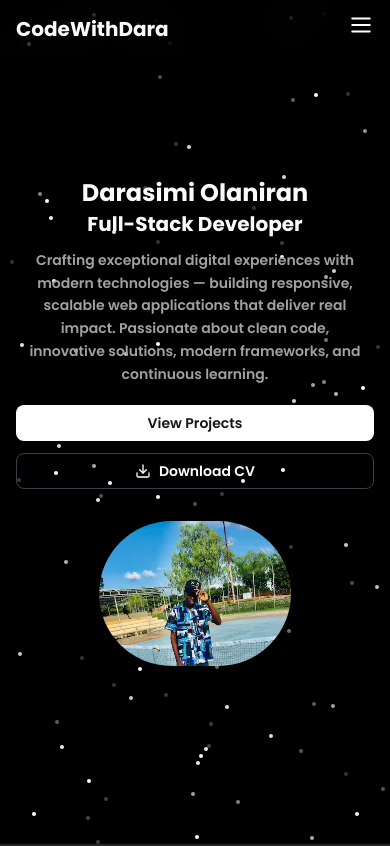
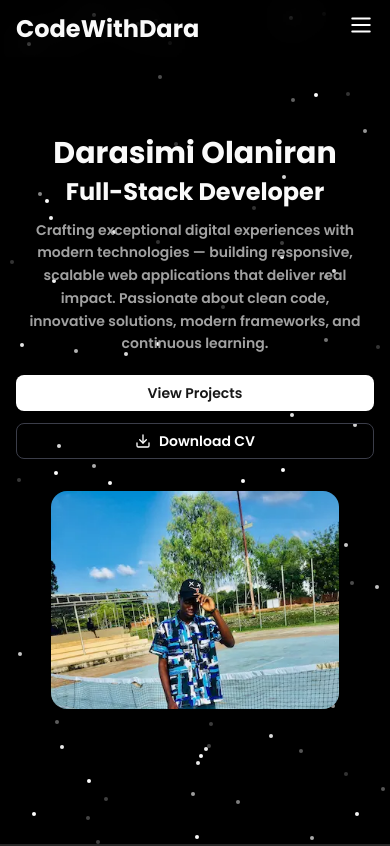
Before and after one commit to FavourDarasimi/Portfolio, a React (Vite) app: page / in a window 390 px wide. Shown: the top 846 px of the page. Built offline with nearby package versions, Linux system fonts and the light colour scheme.

Commit message:
new changes

```diff
--- a/src/components/NavBar.tsx
+++ b/src/components/NavBar.tsx
@@ -107,7 +107,7 @@ const NavBar: React.FC<NavBarProps> = ({
     <div className="flex justify-between items-center py-3 sm:py-4 md:py-6 lg:py-7 px-4 sm:px-6 md:px-10 lg:px-20 backdrop-blur-lg fixed w-full top-0 z-50">
       {/* Logo */}
       <h1
-        className="cursor-pointer text-xl sm:text-2xl md:text-[28px] lg:text-[34px] font-bold"
+        className="cursor-pointer text-2xl sm:text-2xl md:text-[28px] lg:text-[34px] font-bold"
         onClick={() => scrollToSection(homeRef)}
       >
         CodeWithDara
--- a/src/pages/Home.tsx
+++ b/src/pages/Home.tsx
@@ -17,10 +17,10 @@ const Home: React.FC<HomeProps> = ({ homeRef }) => {
     >
       <div className="flex flex-col gap-5 sm:gap-6 w-full lg:w-[60%] lg:text-left text-center lg:items-start items-center">
         <div>
-          <h1 className="text-2xl sm:text-3xl md:text-4xl lg:text-6xl xl:text-7xl font-bold leading-tight">
+          <h1 className="text-3xl sm:text-3xl md:text-4xl lg:text-6xl xl:text-7xl font-bold leading-tight">
             Darasimi Olaniran
           </h1>
-          <h2 className="text-xl sm:text-2xl md:text-3xl lg:text-5xl xl:text-7xl font-bold mt-1 sm:mt-2 leading-tight">
+          <h2 className="text-2xl sm:text-2xl md:text-3xl lg:text-5xl xl:text-7xl font-bold mt-1 sm:mt-2 leading-tight">
             Full-Stack Developer
           </h2>
           <p className="mt-3 sm:mt-4 text-sm sm:text-base md:text-lg lg:text-xl text-muted-foreground max-w-3xl mx-auto lg:mx-0 px-2 sm:px-0 leading-relaxed">
@@ -41,14 +41,14 @@ const Home: React.FC<HomeProps> = ({ homeRef }) => {
         </div>
       </div>
 
-      <div className="lg:w-[30%] w-48 sm:w-56 md:w-72  xl:w-[30%] flex-shrink-0 mx-4 lg:mx-0 mt-8 sm:mt-10 lg:mt-0">
+      <div className="lg:w-[30%] w-72 sm:w-56 md:w-[400px]  xl:w-[30%] flex-shrink-0 mx-4 lg:mx-0 mt-8 sm:mt-10 lg:mt-0">
         <picture>
           <source media="(max-width: 480px)" srcSet={photo_mobile} />
           <source media="(max-width: 768px)" srcSet={photo_tablet} />
           <img
             src={photo}
             alt="Portrait of Darasimi Olaniran"
-            className="rounded-full w-full h-full object-cover shadow-lg"
+            className="lg:rounded-full rounded-2xl w-full h-full object-cover shadow-lg"
           />
         </picture>
       </div>
```
